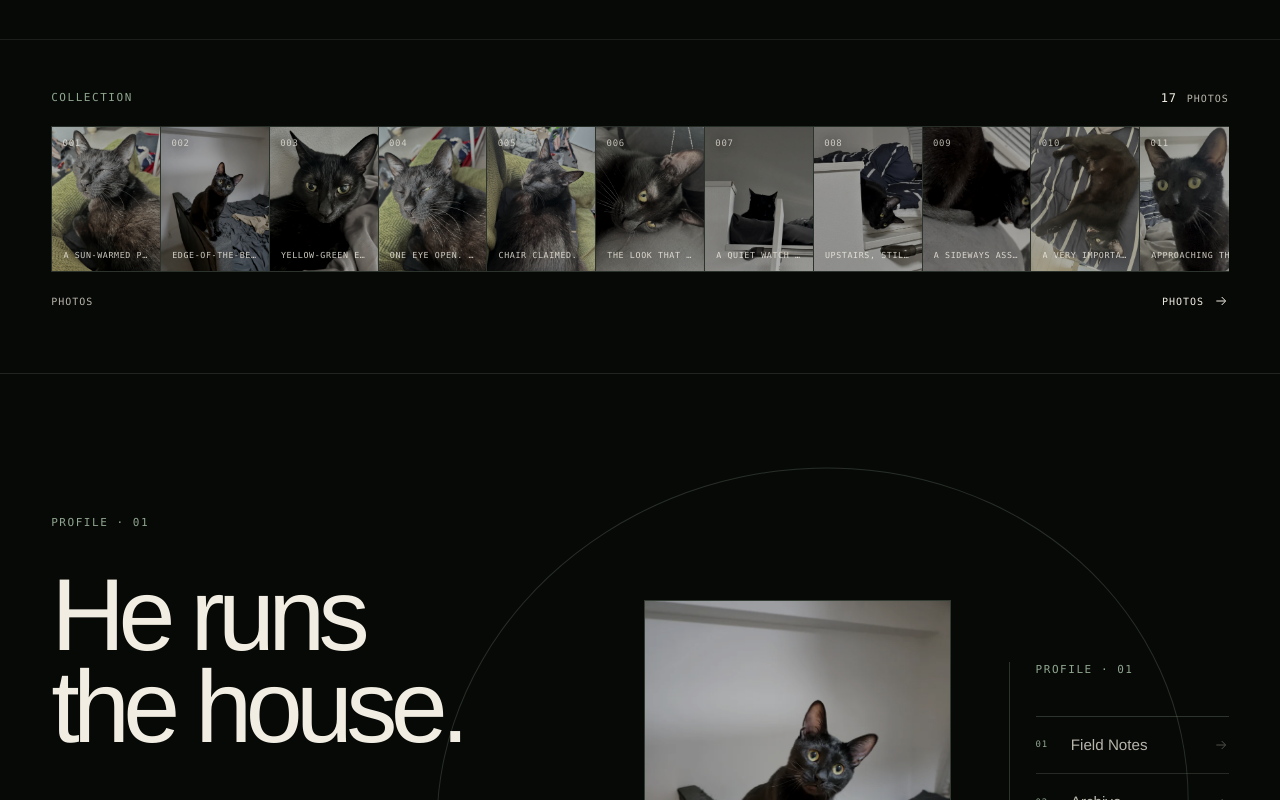
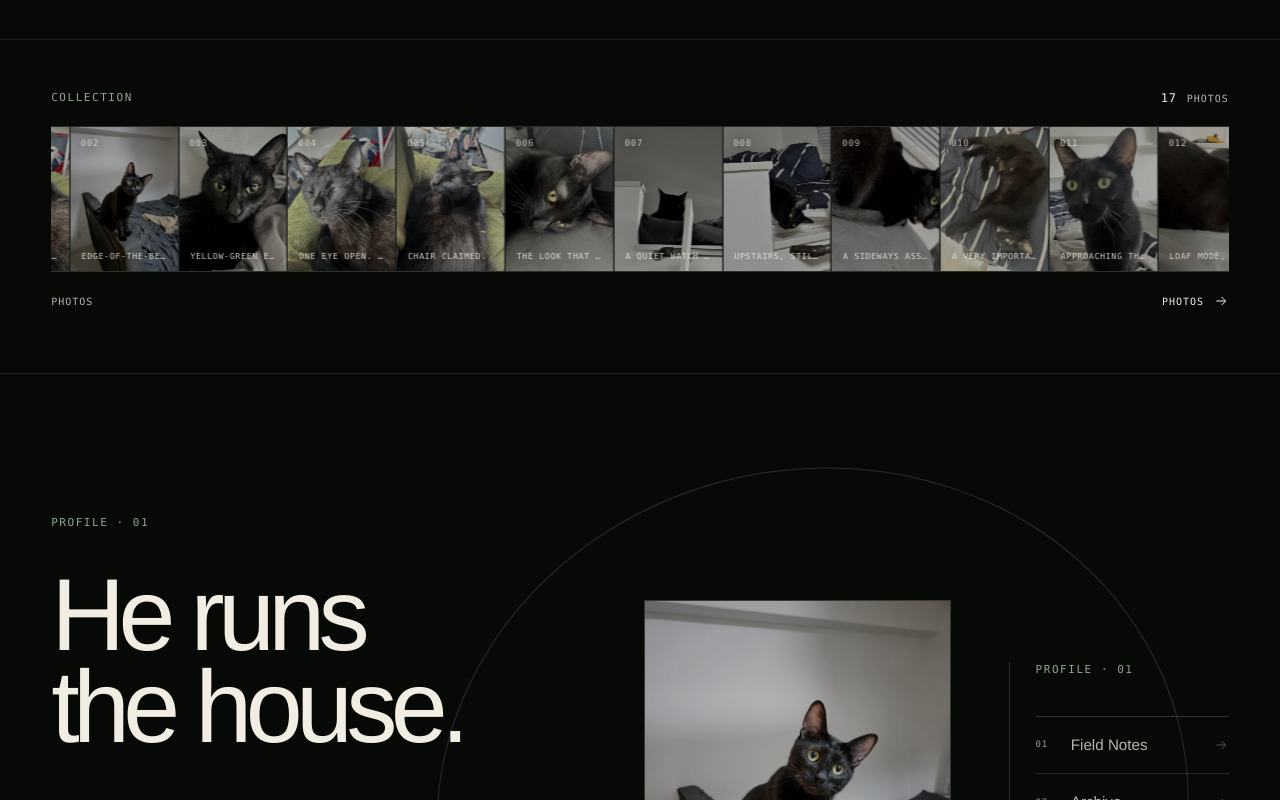
Before and after one commit to zdh2333/nanami-digital-museum, a React (Vite) app: page / in a window 1280 px wide. Shown: the part 760-1560 px from the top of the page. Built offline with nearby package versions, Linux system fonts and the light colour scheme; no server answers.

Commit message:
fix: restore archive contact sheet motion

```diff
--- a/src/components/ArchiveRibbon.tsx
+++ b/src/components/ArchiveRibbon.tsx
@@ -9,6 +9,8 @@ type ArchiveRibbonProps = {
 const contactFrames = archiveItems
   .filter((item) => item.type === 'photo')
   .slice(0, 12)
+
+const loopingContactFrames = [...contactFrames, ...contactFrames]
 
 export function ArchiveRibbon({ staticExperience }: ArchiveRibbonProps) {
   const { locale, copy } = useLocale()
@@ -30,14 +32,21 @@ export function ArchiveRibbon({ staticExperience }: ArchiveRibbonProps) {
 
       <div className="archive-ribbon__viewport">
         <div className="archive-ribbon__track">
-          {contactFrames.map((item, index) => (
-            <figure className="archive-ribbon__frame" key={item.id}>
+          {loopingContactFrames.map((item, index) => {
+            const duplicate = index >= contactFrames.length
+
+            return (
+            <figure
+              className="archive-ribbon__frame"
+              key={`${item.id}-${index}`}
+              aria-hidden={duplicate || undefined}
+            >
               <span className="archive-ribbon__number" aria-hidden="true">
-                {String(index + 1).padStart(3, '0')}
+                {String((index % contactFrames.length) + 1).padStart(3, '0')}
               </span>
               <img
                 src={item.src640}
-                alt={item.alt[locale]}
+                alt={duplicate ? '' : item.alt[locale]}
                 width="640"
                 height="853"
                 loading="lazy"
@@ -45,7 +54,8 @@ export function ArchiveRibbon({ staticExperience }: ArchiveRibbonProps) {
               />
               <figcaption>{item.caption[locale]}</figcaption>
             </figure>
-          ))}
+            )
+          })}
         </div>
       </div>
 
--- a/src/styles.css
+++ b/src/styles.css
@@ -236,10 +236,18 @@ a {
 
 .archive-ribbon__track {
   display: grid;
-  grid-template-columns: repeat(12, minmax(6.8rem, 1fr));
-  min-width: 72rem;
+  grid-template-columns: repeat(24, minmax(6.8rem, 1fr));
+  min-width: 144rem;
   border-top: 1px solid rgb(144 165 143 / 24%);
   border-left: 1px solid rgb(144 165 143 / 24%);
+  will-change: transform;
+  animation: archive-contact-sheet 88s linear infinite;
+}
+
+.archive-ribbon:hover .archive-ribbon__track,
+.archive-ribbon:focus-within .archive-ribbon__track,
+.archive-ribbon[data-static-experience] .archive-ribbon__track {
+  animation-play-state: paused;
 }
 
 .archive-ribbon__frame {
@@ -322,6 +330,11 @@ a {
   fill: none;
   stroke: currentColor;
   stroke-width: 1.5;
+}
+
+@keyframes archive-contact-sheet {
+  from { transform: translate3d(0, 0, 0); }
+  to { transform: translate3d(-50%, 0, 0); }
 }
 
 .museum-header {
@@ -1676,8 +1689,8 @@ a {
   }
 
   .archive-ribbon__track {
-    grid-template-columns: repeat(12, minmax(5.9rem, 1fr));
-    min-width: 70.8rem;
+    grid-template-columns: repeat(24, minmax(5.9rem, 1fr));
+    min-width: 141.6rem;
   }
 
   .archive-ribbon__frame {
@@ -1720,7 +1733,7 @@ a {
 
 @media (prefers-reduced-motion: reduce) {
   .archive-ribbon__track {
-    animation-play-state: paused;
+    animation: none;
   }
 
   .archive-ribbon__frame img,
```
Also changed, not shown: 1 other file (tests, documents, lock files or other folders).
